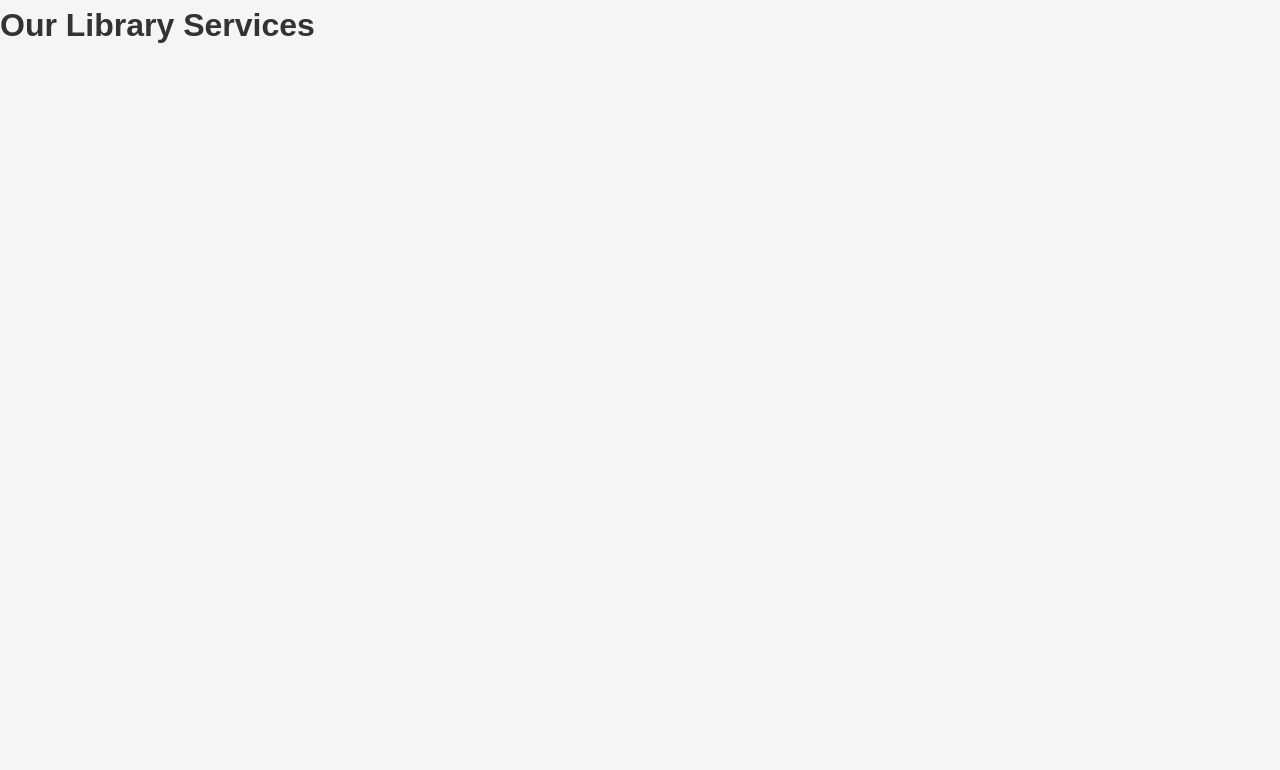
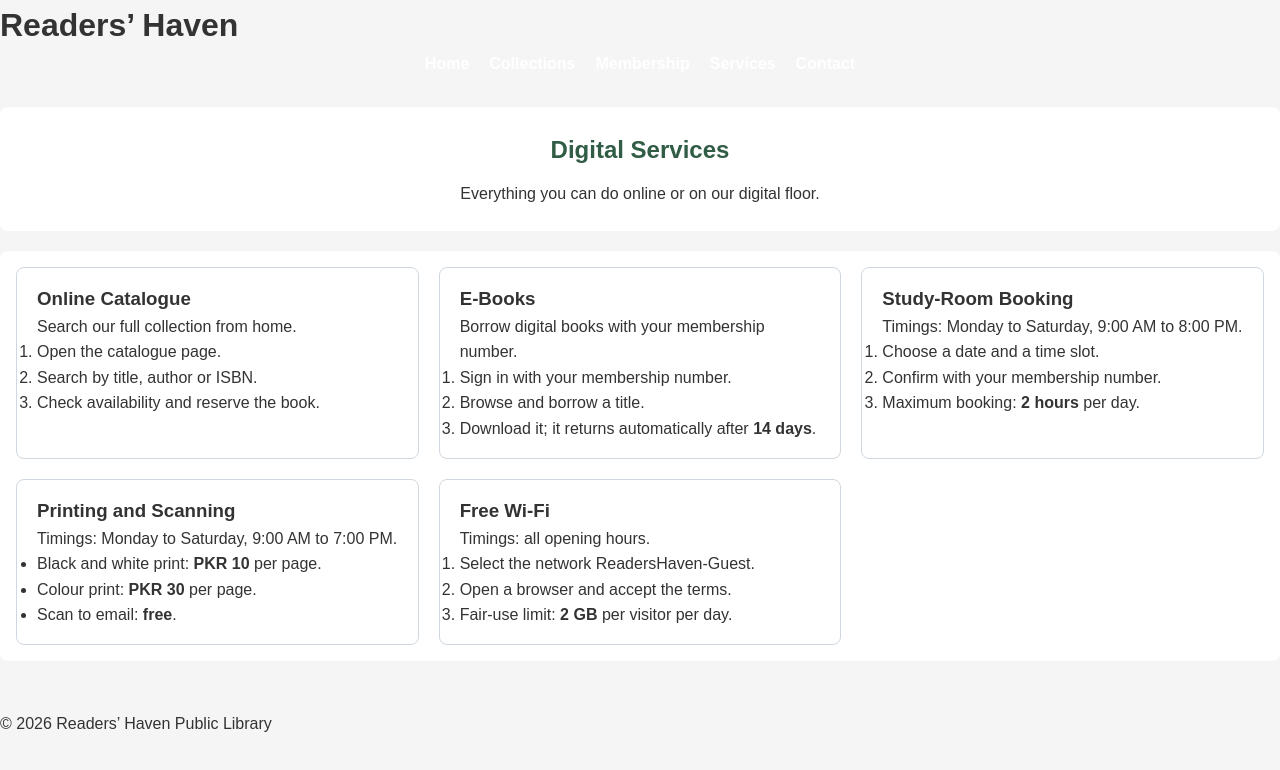
Before and after one commit to hadianawaz-01/readers-haven-library, a website: page src/services.html in a window 1280 px wide. Drawn offline with Linux system fonts and the light colour scheme.

Commit message:
Features/services page implementation (#8)
* feat: add services page skeleton with header, nav and footer

* style: add services page card grid styles

* Minor Fixes

---------

Co-authored-by: MuhammadRayyanMalik <L1F23BSSE0133@ucp.edu.pk>

```diff
--- a/src/services.html
+++ b/src/services.html
@@ -7,6 +7,78 @@
     <link rel="stylesheet" href="../styles/style.css">
 </head>
 <body>
-    <h1>Our Library Services</h1>
+   <header>
+    <h1>Readers’ Haven</h1>
+    <nav>
+      <a href="index.html">Home</a>
+      <a href="collections.html">Collections</a>
+      <a href="membership.html">Membership</a>
+      <a href="services.html">Services</a>
+      <a href="contact.html">Contact</a>
+    </nav>
+  </header>
+
+  <main>
+    <section class="svc-intro">
+      <h2>Digital Services</h2>
+      <p>Everything you can do online or on our digital floor.</p>
+    </section>
+
+    <section class="svc-grid">
+      <article class="svc-card">
+        <h3>Online Catalogue</h3>
+        <p>Search our full collection from home.</p>
+        <ol>
+          <li>Open the catalogue page.</li>
+          <li>Search by title, author or ISBN.</li>
+          <li>Check availability and reserve the book.</li>
+        </ol>
+      </article>
+
+      <article class="svc-card">
+        <h3>E-Books</h3>
+        <p>Borrow digital books with your membership number.</p>
+        <ol>
+          <li>Sign in with your membership number.</li>
+          <li>Browse and borrow a title.</li>
+          <li>Download it; it returns automatically after <strong>14 days</strong>.</li>
+        </ol>
+      </article>
+
+      <article class="svc-card">
+        <h3>Study-Room Booking</h3>
+        <p>Timings: Monday to Saturday, 9:00 AM to 8:00 PM.</p>
+        <ol>
+          <li>Choose a date and a time slot.</li>
+          <li>Confirm with your membership number.</li>
+          <li>Maximum booking: <strong>2 hours</strong> per day.</li>
+        </ol>
+      </article>
+
+      <article class="svc-card">
+        <h3>Printing and Scanning</h3>
+        <p>Timings: Monday to Saturday, 9:00 AM to 7:00 PM.</p>
+        <ul>
+          <li>Black and white print: <strong>PKR 10</strong> per page.</li>
+          <li>Colour print: <strong>PKR 30</strong> per page.</li>
+          <li>Scan to email: <strong>free</strong>.</li>
+        </ul>
+      </article>
+
+      <article class="svc-card">
+        <h3>Free Wi-Fi</h3>
+        <p>Timings: all opening hours.</p>
+        <ol>
+          <li>Select the network ReadersHaven-Guest.</li>
+          <li>Open a browser and accept the terms.</li>
+          <li>Fair-use limit: <strong>2 GB</strong> per visitor per day.</li>
+        </ol>
+      </article>
+    </section>
+  </main>
+
+  <footer>
+    <p>&copy; 2026 Readers’ Haven Public Library</p>
+  </footer>
 </body>
 </html>
--- a/styles/style.css
+++ b/styles/style.css
@@ -123,3 +123,33 @@ section h2 {
         font-size: 24px;
     }
 }
+/* ===== Services page (Member 3) ===== */
+.svc-intro { text-align: center; padding: 1.5rem 1rem; }
+
+.svc-grid {
+  display: grid;
+  grid-template-columns: repeat(3, 1fr);
+  gap: 1.25rem;
+  padding: 1rem;
+}
+
+.svc-card {
+  border: 1px solid #d0d7de;
+  border-radius: 8px;
+  padding: 1rem 1.25rem;
+  background: #ffffff;
+}
+
+.svc-card h3 { margin-top: 0; }
+
+/* Responsive: tablets */
+@media (max-width: 900px) {
+  .svc-grid { grid-template-columns: repeat(2, 1fr); }
+}
+
+/* Responsive: phones */
+@media (max-width: 600px) {
+  .svc-grid { grid-template-columns: 1fr; }
+  .svc-card { padding: 0.75rem 1rem; }
+}
+/* ===== End of Services page ===== */
```
